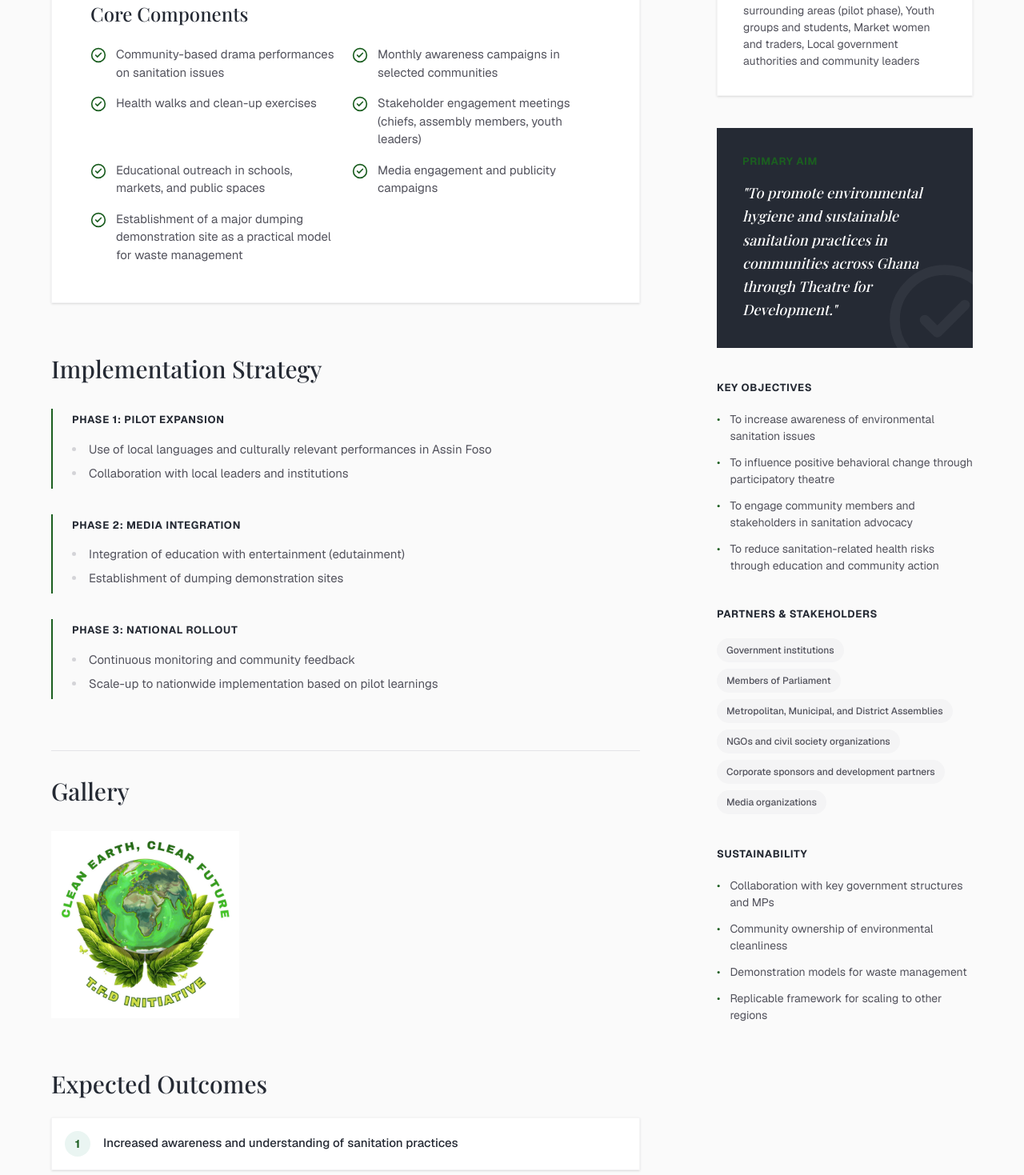
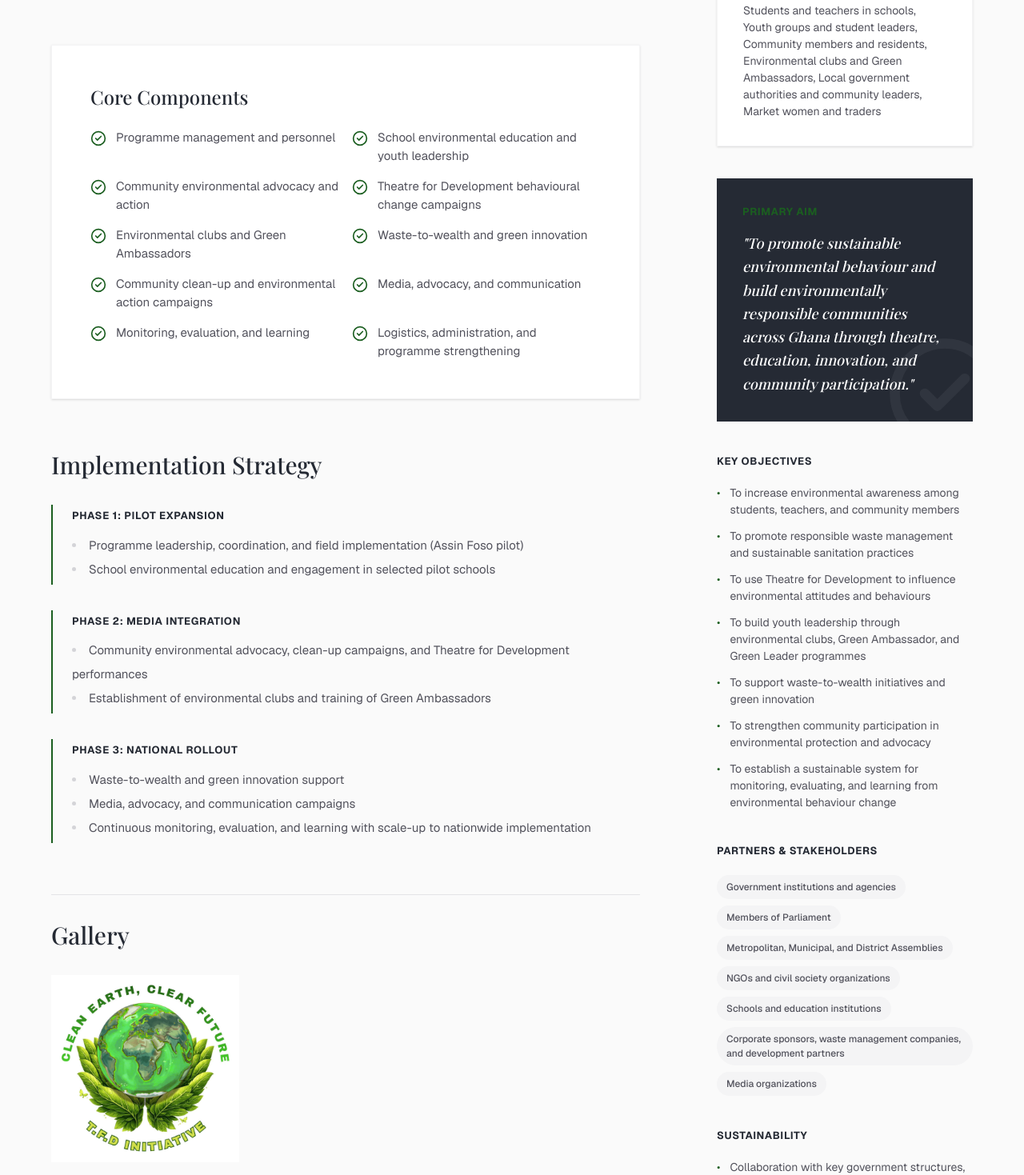
Before and after one commit to evansachie/dti-web, a Next.js app: page /projects/clean-earth-clear-future in a window 1280 px wide. Shown: the part 1088-2557 px from the top of the page at 80% size. Built offline with nearby package versions, Linux system fonts and the light colour scheme; no server answers; a web font is replaced by a local one.

Commit message:
feat: add "Working But Not Working" project details to showcase youth employment exploration

```diff
--- a/src/components/projects/ProjectsListSection.tsx
+++ b/src/components/projects/ProjectsListSection.tsx
@@ -74,6 +74,25 @@ export function ProjectsListSection() {
         "Participatory Research",
         "Stage Performance",
         "Community Dialogue",
+      ],
+    },
+    {
+      slug: "working-but-not-working",
+      title: "Working But Not Working",
+      subtitle:
+        "Exploring Youth Employment Reality Through Theatre for Development",
+      category: "Youth Development",
+      location: "Madina, Greater Accra (Pilot)",
+      duration: "September – December 2026",
+      status: "Upcoming",
+      description:
+        "A Theatre for Development project exploring youth employment, underemployment, and meaningful work. Through participatory research, storytelling, and theatre, the project brings young people together to examine the gap between being employed and experiencing meaningful, dignified, and adequate employment — culminating in a public performance and structured community dialogue.",
+      image:
+        "https://images.unsplash.com/photo-1573167691330-597fd91bc6c7?q=80&w=2338&auto=format&fit=crop&ixlib=rb-4.1.0&ixid=M3wxMjA3fDB8MHxwaG90by1wYWdlfHx8fGVufDB8fHx8fA%3D%3D",
+      highlights: [
+        "Youth Employment Research",
+        "Eight Participatory TfD Sessions",
+        "Public Performance & Dialogue",
       ],
     },
   ];
--- a/src/data/projects.ts
+++ b/src/data/projects.ts
@@ -45,65 +45,77 @@ export const projectsData: ProjectDetail[] = [
       "https://images.unsplash.com/photo-1532996122724-e3c354a0b15b?w=1200&q=80",
     details: {
       background:
-        "Environmental sanitation remains a major developmental challenge in Ghana, affecting public health, environmental sustainability, and overall quality of life. Many communities continue to struggle with improper waste disposal, plastic pollution, open defecation, and poor drainage systems. While government and institutional interventions have been implemented over the years, there is still a significant gap in community-level behavioral change. This calls for innovative, participatory, and culturally relevant approaches that actively involve people in finding solutions to sanitation challenges.",
-      aim: "To promote environmental hygiene and sustainable sanitation practices in communities across Ghana through Theatre for Development.",
+        "Environmental challenges remain among the most critical development concerns facing communities across Ghana. Issues including improper waste disposal, plastic pollution, poor sanitation practices, environmental degradation, and limited public participation continue to affect public health, livelihoods, and sustainable development. While several sanitation and environmental interventions exist, many focus mainly on infrastructure, clean-up activities, or enforcement. However, achieving long-term environmental sustainability requires a transformation of attitudes, behaviours, and community ownership. The Clean Earth, Clear Future (CECF) Programme responds to this need through an integrated, three-year approach that combines environmental education, Theatre for Development, community participation, and practical environmental action — using theatre, storytelling, and participatory communication as central methods for education, advocacy, dialogue, community empowerment, and behavioural change.",
+      aim: "To promote sustainable environmental behaviour and build environmentally responsible communities across Ghana through theatre, education, innovation, and community participation.",
       objectives: [
-        "To increase awareness of environmental sanitation issues",
-        "To influence positive behavioral change through participatory theatre",
-        "To engage community members and stakeholders in sanitation advocacy",
-        "To reduce sanitation-related health risks through education and community action",
+        "To increase environmental awareness among students, teachers, and community members",
+        "To promote responsible waste management and sustainable sanitation practices",
+        "To use Theatre for Development to influence environmental attitudes and behaviours",
+        "To build youth leadership through environmental clubs, Green Ambassador, and Green Leader programmes",
+        "To support waste-to-wealth initiatives and green innovation",
+        "To strengthen community participation in environmental protection and advocacy",
+        "To establish a sustainable system for monitoring, evaluating, and learning from environmental behaviour change",
       ],
       coreComponents: [
-        "Community-based drama performances on sanitation issues",
-        "Monthly awareness campaigns in selected communities",
-        "Health walks and clean-up exercises",
-        "Stakeholder engagement meetings (chiefs, assembly members, youth leaders)",
-        "Educational outreach in schools, markets, and public spaces",
-        "Media engagement and publicity campaigns",
-        "Establishment of a major dumping demonstration site as a practical model for waste management",
+        "Programme management and personnel",
+        "School environmental education and youth leadership",
+        "Community environmental advocacy and action",
+        "Theatre for Development behavioural change campaigns",
+        "Environmental clubs and Green Ambassadors",
+        "Waste-to-wealth and green innovation",
+        "Community clean-up and environmental action campaigns",
+        "Media, advocacy, and communication",
+        "Monitoring, evaluation, and learning",
+        "Logistics, administration, and programme strengthening",
       ],
       targetAudience: [
-        "Communities within Assin Foso and surrounding areas (pilot phase)",
-        "Youth groups and students",
+        "Students and teachers in schools",
+        "Youth groups and student leaders",
+        "Community members and residents",
+        "Environmental clubs and Green Ambassadors",
+        "Local government authorities and community leaders",
         "Market women and traders",
-        "Local government authorities and community leaders",
       ],
       geographicScope:
-        "Clean Earth, Clear Future operates nationwide but will begin with a pilot phase in Assin Foso and surrounding communities in the Central Region of Ghana.",
+        "Clean Earth, Clear Future operates nationwide but will begin with a pilot phase in Assin Foso and surrounding communities in the Central Region of Ghana, with planned expansion to other regions based on pilot learnings.",
       implementationStrategy: {
         phase1: [
-          "Use of local languages and culturally relevant performances in Assin Foso",
-          "Collaboration with local leaders and institutions",
+          "Programme leadership, coordination, and field implementation (Assin Foso pilot)",
+          "School environmental education and engagement in selected pilot schools",
         ],
         phase2: [
-          "Integration of education with entertainment (edutainment)",
-          "Establishment of dumping demonstration sites",
+          "Community environmental advocacy, clean-up campaigns, and Theatre for Development performances",
+          "Establishment of environmental clubs and training of Green Ambassadors",
         ],
         phase3: [
-          "Continuous monitoring and community feedback",
-          "Scale-up to nationwide implementation based on pilot learnings",
+          "Waste-to-wealth and green innovation support",
+          "Media, advocacy, and communication campaigns",
+          "Continuous monitoring, evaluation, and learning with scale-up to nationwide implementation",
         ],
       },
       stakeholders: [
-        "Government institutions",
+        "Government institutions and agencies",
         "Members of Parliament",
         "Metropolitan, Municipal, and District Assemblies",
         "NGOs and civil society organizations",
-        "Corporate sponsors and development partners",
+        "Schools and education institutions",
+        "Corporate sponsors, waste management companies, and development partners",
         "Media organizations",
       ],
       expectedOutcomes: [
-        "Increased awareness and understanding of sanitation practices",
-        "Improved attitudes and behaviors toward environmental cleanliness",
-        "Enhanced community participation in sanitation initiatives",
-        "Reduction in indiscriminate waste disposal",
+        "Increased awareness and understanding of environmental issues",
+        "Improved sanitation and waste management behaviours",
+        "Stronger youth environmental leadership",
+        "Increased community participation in environmental protection",
+        "Adoption of recycling and green innovation",
         "A replicable model for nationwide implementation",
       ],
       sustainability: [
-        "Collaboration with key government structures and MPs",
-        "Community ownership of environmental cleanliness",
-        "Demonstration models for waste management",
-        "Replicable framework for scaling to other regions",
+        "Collaboration with key government structures, institutions, and MPs",
+        "Community ownership of environmental protection",
+        "Environmental clubs and volunteer networks",
+        "Established theatre scripts, training materials, and documentation",
+        "A replicable framework for scaling to other regions",
       ],
       galleryImages: ["/gallery/clean-earth.jpg"],
     },
@@ -347,6 +359,100 @@ export const projectsData: ProjectDetail[] = [
       ],
     },
   },
+  {
+    slug: "working-but-not-working",
+    title: "Working But Not Working",
+    subtitle:
+      "Exploring Youth Employment Reality Through Theatre for Development",
+    category: "Youth Development",
+    location: "Madina, Greater Accra (Pilot)",
+    duration: "September – December 2026",
+    status: "Upcoming",
+    description:
+      "A Theatre for Development project exploring youth employment, underemployment, and meaningful work. Through participatory research, storytelling, and theatre, the project brings young people together to examine the gap between being employed and experiencing meaningful, dignified, and adequate employment — culminating in a public performance and structured community dialogue.",
+    heroImage:
+      "https://images.unsplash.com/photo-1573167691330-597fd91bc6c7?q=80&w=2338&auto=format&fit=crop&ixlib=rb-4.1.0&ixid=M3wxMjA3fDB8MHxwaG90by1wYWdlfHx8fGVufDB8fHx8fA%3D%3D",
+    details: {
+      background:
+        "Discussions about youth employment often focus on a simple question: is a young person employed or unemployed? However, the realities of work are far more complex. A young person may be working yet earning an inadequate income, working fewer hours than desired, performing work unrelated to their education or skills, experiencing limited opportunities for progression, or working under conditions that provide little security, dignity, or personal development. WORKING BUT NOT WORKING explores the gap between being employed and experiencing meaningful employment. The project recognises that employment cannot always be understood simply by asking whether a person has a job, and instead asks: When does having a job become meaningful employment? Using Theatre for Development as a participatory methodology, the project brings together young people in Madina to examine their own experiences and perceptions of employment, explore recurring issues facing young people, and transform these experiences into stories and theatrical material through listening, exploration, reflection, expression, and dialogue.",
+      aim: "To use Theatre for Development to explore youth underemployment and meaningful employment, amplify young people's experiences, and create platforms for community dialogue and reflection on better economic opportunities for young people.",
+      objectives: [
+        "To understand the experiences, perceptions, and challenges of young people in relation to employment, underemployment, and meaningful work",
+        "To identify key issues affecting young people's ability to access and sustain meaningful employment",
+        "To provide safe and inclusive participatory spaces for young people to discuss, reflect on, and creatively explore employment experiences",
+        "To use Theatre for Development to transform participants' experiences, perspectives, and identified social issues into stories, scenes, and theatrical material",
+        "To promote public dialogue on the realities of youth employment and underemployment",
+        "To document lessons and recommendations to inform future youth employment and Theatre for Development interventions",
+      ],
+      coreComponents: [
+        "Participatory Theatre for Development as the central methodology",
+        "Preliminary fieldwork and community entry in Madina",
+        "Youth employment reality survey",
+        "Eight participatory TfD sessions (approximately 30–40 core participants)",
+        "Theatre workshops using games, improvisation, role-play, image theatre, storytelling, and collective reflection",
+        "Theatre development, script creation, and rehearsals",
+        "Public performance in December followed by structured dialogue",
+        "Communications, public engagement, and awareness campaign",
+        "Monitoring, evaluation, and learning",
+        "Documentation of process, stories, and outcomes",
+      ],
+      targetAudience: [
+        "Approximately 30–40 young people (core participants)",
+        "Young people who are employed (full-time, part-time, casual, or gig work)",
+        "Young people who are self-employed or entrepreneurs",
+        "Young people combining education and employment",
+        "Freelancers and gig workers",
+        "Young people who are underemployed or searching for employment",
+        "The wider community through the public performance and dialogue",
+      ],
+      geographicScope:
+        "Working But Not Working will initially be implemented in Madina, Greater Accra, Ghana, with the potential to be adapted for implementation in other communities based on pilot learnings.",
+      implementationStrategy: {
+        phase1: [
+          "Preliminary fieldwork, community entry, and site mapping in Madina",
+          "Exploratory youth employment survey and stakeholder identification",
+          "Building relationships and understanding the local employment context",
+        ],
+        phase2: [
+          "Eight participatory Theatre for Development sessions (30–40 participants)",
+          "Exploration of employment experiences through games, storytelling, improvisation, role-play, and image theatre",
+          "Character and scene development, and collective reflection",
+        ],
+        phase3: [
+          "Theatre development, story selection, script and performance development, and rehearsals",
+          "Public performance in December, followed by a structured post-performance dialogue",
+          "Project documentation, learning, and recommendations for future DTI youth employment interventions",
+        ],
+      },
+      stakeholders: [
+        "Youth groups and young people in Madina",
+        "Community leaders",
+        "Educational and training institutions",
+        "Employers and businesses",
+        "Entrepreneurs",
+        "Civil society organizations",
+        "Government institutions",
+        "Development organizations",
+        "Media organizations",
+        "Cultural and arts organizations and organizations supporting youth skills and economic opportunity",
+      ],
+      expectedOutcomes: [
+        "Increased awareness of youth underemployment and the quality of employment",
+        "Greater understanding of what young people consider meaningful employment",
+        "Increased opportunities for young people to express their employment experiences",
+        "Greater community discussion of the quality and adequacy of employment",
+        "Increased recognition of youth perspectives in employment conversations",
+        "Improved capacity of DTI to design future interventions addressing youth employment and underemployment",
+      ],
+      sustainability: [
+        "The Madina implementation serves as a pilot for a broader DTI programme addressing youth employment and underemployment",
+        "Evidence, stories, methodologies, and documentation from the pilot",
+        "Unstructured link to partnerships in youth development, employment, entrepreneurship, skills development, and community development",
+        "A participatory model adaptable to other communities",
+      ],
+      galleryImages: ["/gallery/working-but-not-working.jpg"],
+    },
+  },
 ];
 
 export function getProjectBySlug(slug: string) {
```
Also changed, not shown: 1 other file (tests, documents, lock files or other folders).
